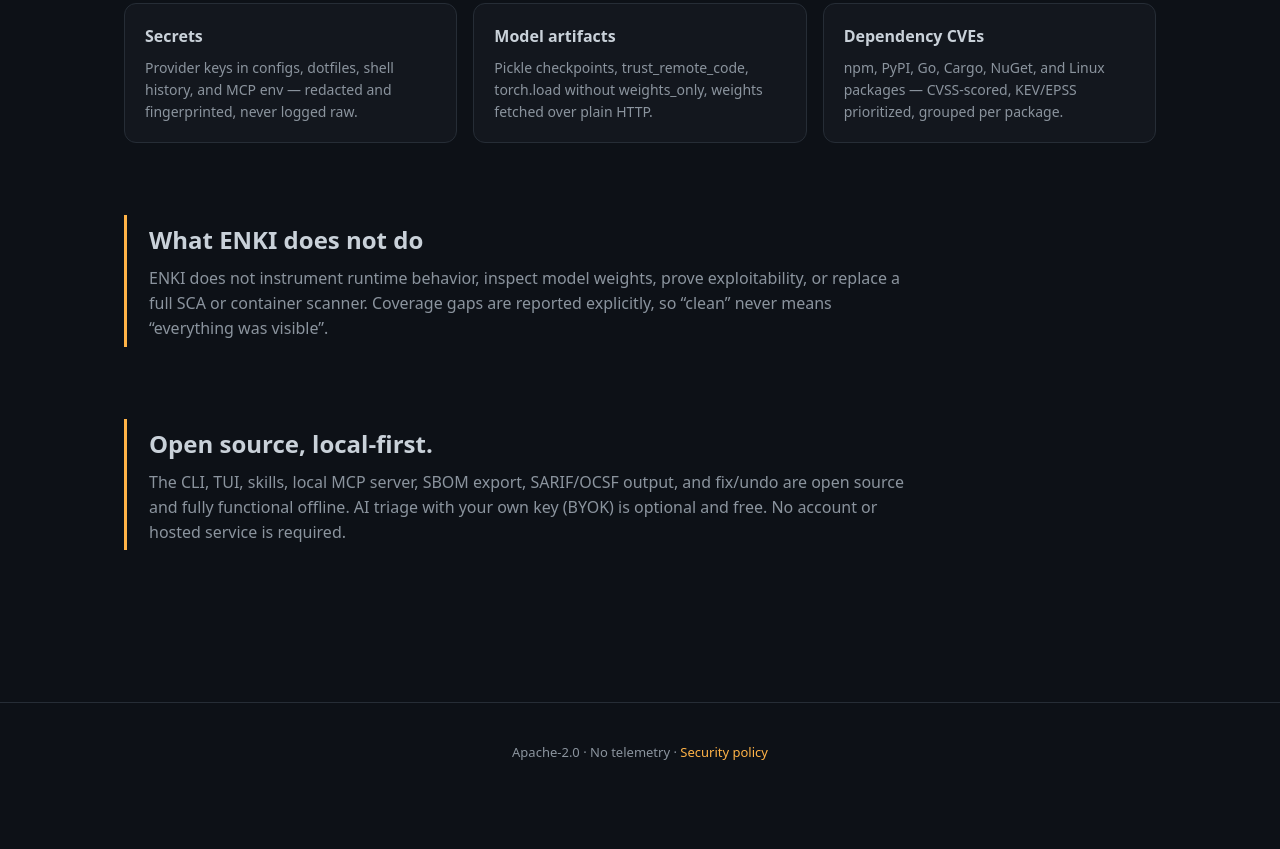
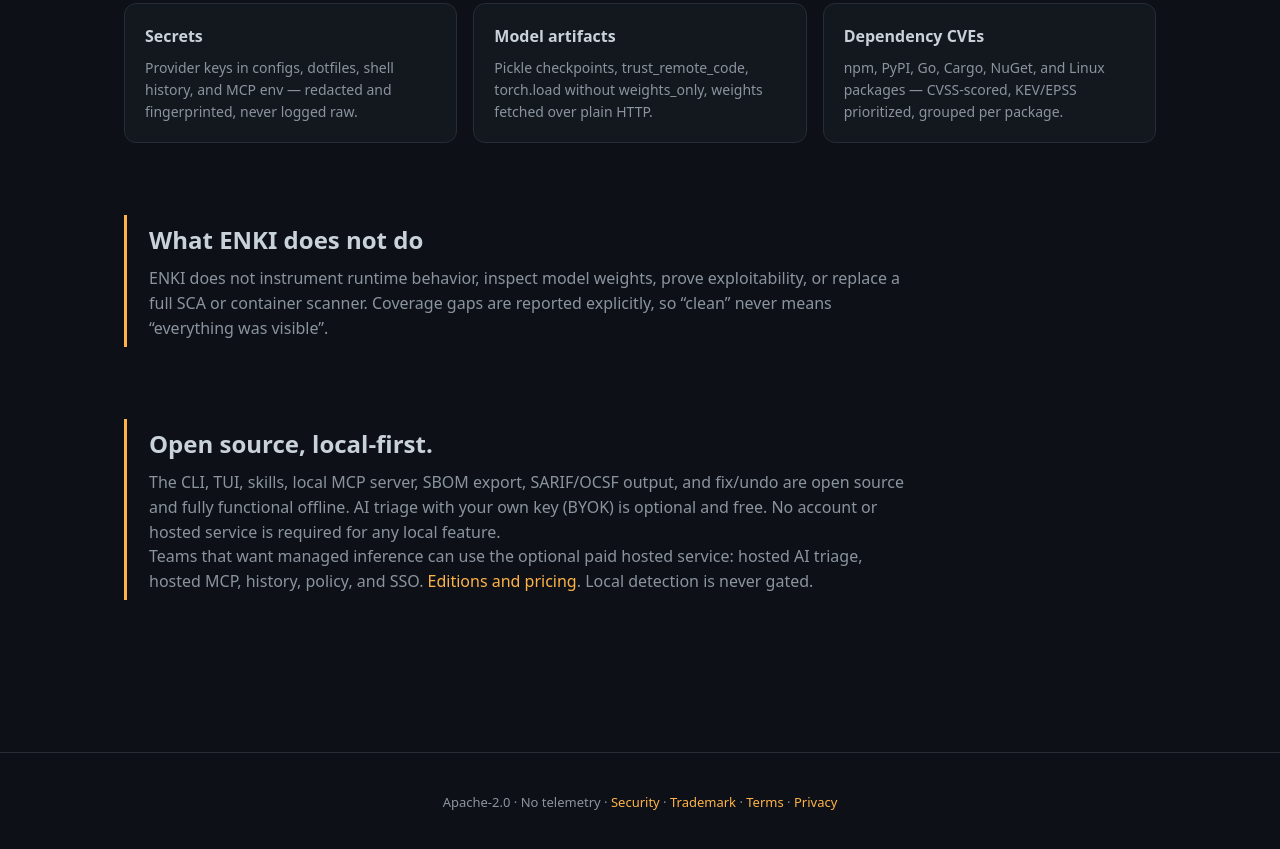
Before and after one commit to yogenpoonudurai/enki, a plain HTML site: page site/index.html in a window 1280 px wide. Shown: the part 1239-2088 px from the top of the page. Before the commit the page ends 2059 px from the top, so only its background shows below. Drawn offline with Linux system fonts and the light colour scheme.

Commit message:
docs: describe the open-core boundary and paid editions
Document the hosted client, editions, and entitlement model; keep business
strategy and deployment runbooks out of the public tree; scope releases and
security policy to the OSS core.

```diff
--- a/site/index.html
+++ b/site/index.html
@@ -77,13 +77,25 @@
         The CLI, TUI, skills, local MCP server, SBOM export, SARIF/OCSF output,
         and fix/undo are open source and fully functional offline. AI triage
         with your own key (BYOK) is optional and free. No account or hosted
-        service is required.
+        service is required for any local feature.
+      </p>
+      <p>
+        Teams that want managed inference can use the optional paid hosted
+        service: hosted AI triage, hosted MCP, history, policy, and SSO.
+        <a href="https://github.com/yogenpoonudurai/enki/blob/main/docs/premium.md">Editions and pricing</a>.
+        Local detection is never gated.
       </p>
     </section>
   </main>
 
   <footer>
-    <p>Apache-2.0 · No telemetry · <a href="https://github.com/yogenpoonudurai/enki/blob/main/SECURITY.md">Security policy</a></p>
+    <p>
+      Apache-2.0 · No telemetry ·
+      <a href="https://github.com/yogenpoonudurai/enki/blob/main/SECURITY.md">Security</a> ·
+      <a href="https://github.com/yogenpoonudurai/enki/blob/main/TRADEMARK.md">Trademark</a> ·
+      <a href="https://github.com/yogenpoonudurai/enki/blob/main/docs/legal/terms.md">Terms</a> ·
+      <a href="https://github.com/yogenpoonudurai/enki/blob/main/docs/legal/privacy.md">Privacy</a>
+    </p>
   </footer>
 </body>
 </html>
```
Also changed, not shown: 10 other files.
